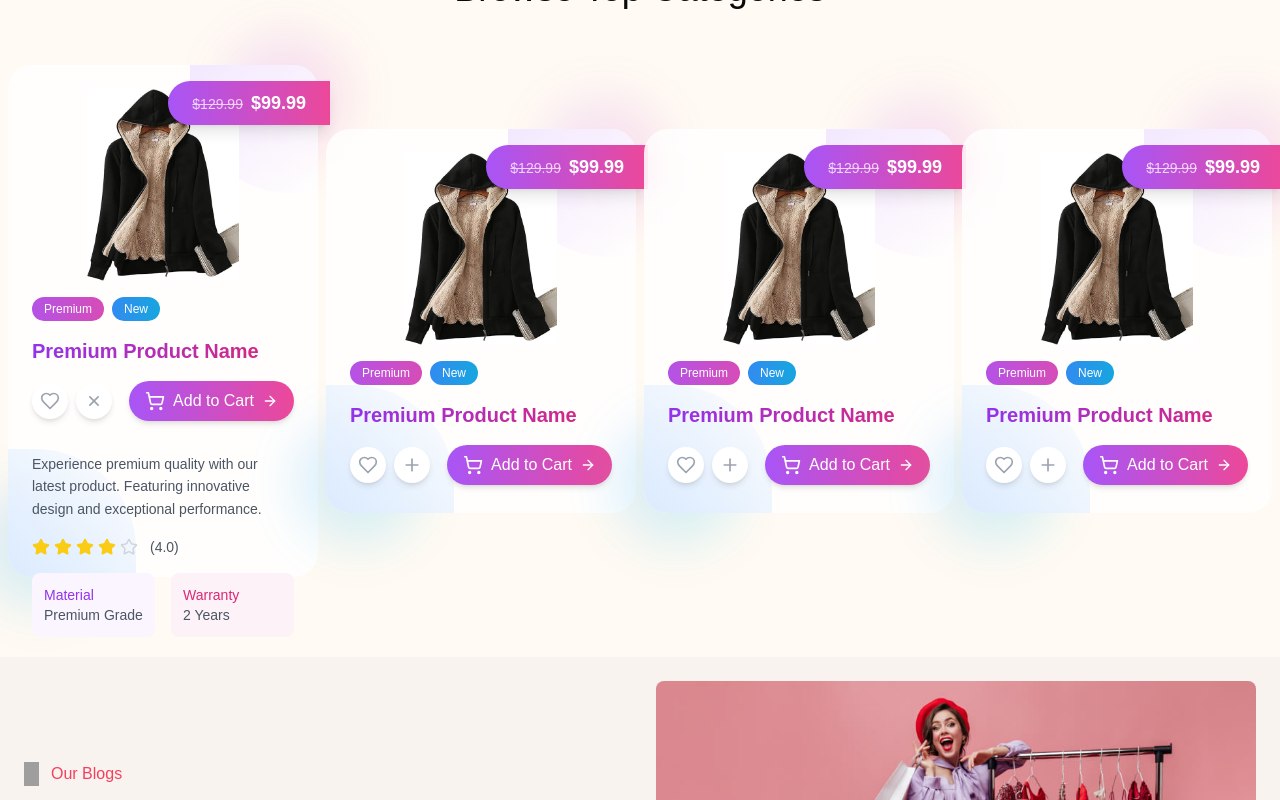
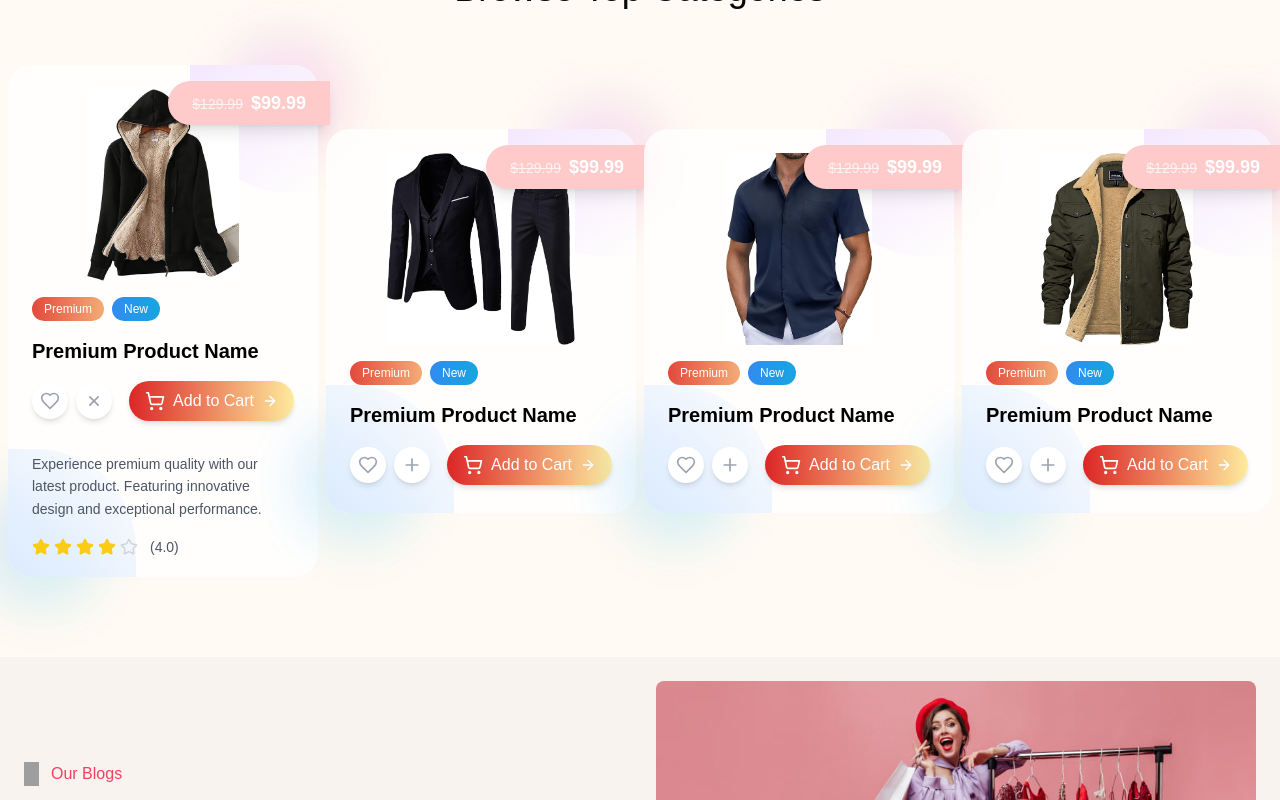
Before and after one commit to Habib-bhai/e-commerce-with-firebase, a Next.js app: page / in a window 1280 px wide. Both pictures are taken after a click on the button 94 px from the left and 3325 px from the top of the page. Shown: the part 2925-3725 px from the top of the page. Built offline with nearby package versions, Linux system fonts and the light colour scheme; grey boxes are pictures that could not be loaded; a web font is replaced by a local one.

Commit message:
product component finalized

```diff
--- a/package.json
+++ b/package.json
@@ -3,7 +3,7 @@
   "version": "0.1.0",
   "private": true,
   "scripts": {
-    "dev": "next dev",
+    "dev": "next dev --turbo",
     "build": "next build",
     "start": "next start",
     "lint": "next lint"
--- a/src/app/page.tsx
+++ b/src/app/page.tsx
@@ -3,7 +3,8 @@ import HomeHeroSec from "@/components/HomeHeroSec";
 import NewCollection from "@/components/NewCollection";
 import Image from "next/image";
 import { Aoboshi_One } from 'next/font/google'
-import UniqueProductCard from "@/components/ProductCard";
+import ProductCard from "@/components/ProductCard";
+
 
 const aboshi = Aoboshi_One({
   subsets: ['latin'],
@@ -37,13 +38,14 @@ export default function Home() {
 
         {/* Cards */}
         <div className="w-full flex justify-evenly items-center flex-wrap">
-            <UniqueProductCard   />
 
-            <UniqueProductCard   />
+            <ProductCard imgSrc="Women-sweater.jpg"   />
 
-            <UniqueProductCard   />
+            <ProductCard imgSrc="casual-suit.jpg"  />
 
-            <UniqueProductCard   />
+            <ProductCard imgSrc="Coofandy_Mens_Short_Sleeve.jpg"  />
+
+            <ProductCard  imgSrc="EKLENTSON_Men_jacket.jpg" />
         </div>
 
       </div>
--- a/src/components/ProductCard.tsx
+++ b/src/components/ProductCard.tsx
@@ -1,10 +1,16 @@
 "use client"
 
 import React, { useState } from 'react';
-import { Heart, ShoppingCart, Star,  Plus, ArrowRight } from 'lucide-react';
+import { Heart, ShoppingCart, Star, Plus, ArrowRight } from 'lucide-react';
 import Image from 'next/image';
 
-const UniqueProductCard = () => {
+interface productCardProps {
+    imgSrc: string
+
+}
+
+
+const ProductCard = ({ imgSrc }: productCardProps) => {
     const [isHovered, setIsHovered] = useState(false);
     const [isLiked, setIsLiked] = useState(false);
     const [showDetails, setShowDetails] = useState(false);
@@ -16,8 +22,7 @@ const UniqueProductCard = () => {
             <div className="absolute -bottom-8 -left-8 w-32 h-32 bg-gradient-to-br from-blue-400/30 to-cyan-400/30 rounded-full blur-xl animate-pulse delay-700"></div>
 
             <div
-        className={`relative bg-white/80 backdrop-blur-md rounded-3xl transition-all duration-700 ${
-          showDetails ? 'h-[32rem]' : 'h-[24rem]'
+                className={`relative bg-white/80 backdrop-blur-md rounded-3xl transition-all duration-700 ${showDetails ? 'h-[32rem]' : 'h-[24rem]'
                     }`}
                 onMouseEnter={() => setIsHovered(true)}
                 onMouseLeave={() => setIsHovered(false)}
@@ -40,11 +45,10 @@ const UniqueProductCard = () => {
                 <div className="relative p-6 h-full">
                     {/* Image section */}
                     <div className="relative h-48 mb-4">
-            <div className={`absolute inset-0 transition-all duration-700 ${
-              isHovered ? 'scale-110 rotate-3' : 'scale-100 rotate-0'
+                        <div className={`absolute inset-0 transition-all duration-700 ${isHovered ? 'scale-110 rotate-3' : 'scale-100 rotate-0'
                             }`}>
                             <Image
-                src="/images/products/Women-sweater.jpg"
+                                src={`/images/products/${imgSrc}`}
                                 alt="Product"
                                 className="h-full w-full "
                                 objectFit='contain'
@@ -72,7 +76,7 @@ const UniqueProductCard = () => {
                     </div>
 
                     {/* Price tag */}
-          <div className="absolute -right-3 top-4 bg-gradient-to-r from-purple-500 to-pink-500 text-white px-6 py-2 rounded-l-full shadow-lg transform transition-transform duration-300 hover:scale-105">
+                    <div className="absolute -right-3 top-4 bg-red-200 hover:bg-[#ee6a6a] text-white px-6 py-2 rounded-l-full shadow-lg transform transition-transform duration-300 hover:scale-105">
                         <span className="text-sm line-through opacity-75">$129.99</span>
                         <span className="ml-2 text-lg font-bold">$99.99</span>
                     </div>
@@ -80,7 +84,7 @@ const UniqueProductCard = () => {
                     {/* Content */}
                     <div className="space-y-4">
                         <div className="flex items-center gap-2">
-              <span className="px-3 py-1 text-xs font-medium bg-gradient-to-r from-purple-500 to-pink-500 text-white rounded-full animate-shimmer">
+                            <span className="px-3 py-1 text-xs font-medium bg-gradient-to-r from-[#dc2626] to-[#feeb9d] text-white rounded-full animate-shimmer">
                                 Premium
                             </span>
                             <span className="px-3 py-1 text-xs font-medium bg-gradient-to-r from-blue-500 to-cyan-500 text-white rounded-full animate-shimmer delay-150">
@@ -88,7 +92,7 @@ const UniqueProductCard = () => {
                             </span>
                         </div>
 
-            <h3 className="text-xl font-bold bg-gradient-to-r from-purple-600 to-pink-600 bg-clip-text text-transparent">
+                        <h3 className="text-xl font-bold bg-black bg-clip-text text-transparent">
                             Premium Product Name
                         </h3>
 
@@ -101,8 +105,7 @@ const UniqueProductCard = () => {
                                     className="p-2 rounded-full bg-white shadow-md transition-all duration-300 hover:shadow-lg hover:-translate-y-1 group"
                                 >
                                     <Heart
-                    className={`h-5 w-5 transition-all duration-300 ${
-                      isLiked ? 'fill-pink-500 text-pink-500 scale-110' : 'text-gray-400'
+                                        className={`h-5 w-5 transition-all duration-300 ${isLiked ? 'fill-pink-500 text-pink-500 scale-110' : 'text-gray-400'
                                             } group-hover:scale-110`}
                                     />
                                 </button>
@@ -113,15 +116,14 @@ const UniqueProductCard = () => {
                                     className="p-2 rounded-full bg-white shadow-md transition-all duration-300 hover:shadow-lg hover:-translate-y-1 group"
                                 >
                                     <Plus
-                    className={`h-5 w-5 text-gray-400 transition-transform duration-300 ${
-                      showDetails ? 'rotate-45' : 'rotate-0'
+                                        className={`h-5 w-5 text-gray-400 transition-transform duration-300 ${showDetails ? 'rotate-45' : 'rotate-0'
                                             } group-hover:scale-110`}
                                     />
                                 </button>
                             </div>
 
                             {/* Add to cart button */}
-              <button className="flex items-center gap-2 px-4 py-2 bg-gradient-to-r from-purple-500 to-pink-500 text-white rounded-full font-medium shadow-md transition-all duration-300 hover:shadow-lg hover:-translate-y-1 group">
+                            <button className="flex items-center gap-2 px-4 py-2 bg-gradient-to-r from-[#dc2626] to-[#feeb9d] text-white rounded-full font-medium shadow-md transition-all duration-300 hover:shadow-lg hover:-translate-y-1 group">
                                 <ShoppingCart className="h-5 w-5 transition-transform duration-300 group-hover:rotate-12" />
                                 <span className="relative overflow-hidden">
                                     <span className="inline-block transition-transform duration-300 group-hover:-translate-y-full">
@@ -136,8 +138,7 @@ const UniqueProductCard = () => {
                         </div>
 
                         {/* Expandable details */}
-            <div className={`overflow-hidden transition-all duration-700 ${
-              showDetails ? 'max-h-96 opacity-100' : 'max-h-0 opacity-0'
+                        <div className={`overflow-hidden transition-all duration-700  z-30 ${showDetails ? 'max-h-96 opacity-100' : 'max-h-0 opacity-0'
                             }`}>
                             <div className="pt-4 space-y-4">
                                 <p className="text-gray-600 text-sm leading-relaxed">
@@ -148,24 +149,16 @@ const UniqueProductCard = () => {
                                         <Star
                                             key={i}
                                             size={18}
-                      className={`transition-all duration-300 ${
-                        i < 4 ? 'fill-yellow-400 text-yellow-400' : 'text-gray-300'
+                                            className={`transition-all duration-300 ${i < 4 ? 'fill-yellow-400 text-yellow-400' : 'text-gray-300'
                                                 } hover:scale-110`}
                                             style={{ transformOrigin: 'center', transitionDelay: `${i * 50}ms` }}
                                         />
                                     ))}
                                     <span className="text-sm text-gray-600 ml-2">(4.0)</span>
+
+
                                 </div>
-                <div className="grid grid-cols-2 gap-4 text-sm">
-                  <div className="p-3 rounded-lg bg-purple-50">
-                    <span className="block text-purple-600 font-medium">Material</span>
-                    <span className="text-gray-600">Premium Grade</span>
-                  </div>
-                  <div className="p-3 rounded-lg bg-pink-50">
-                    <span className="block text-pink-600 font-medium">Warranty</span>
-                    <span className="text-gray-600">2 Years</span>
-                  </div>
-                </div>
+
                             </div>
                         </div>
                     </div>
@@ -194,4 +187,4 @@ const UniqueProductCard = () => {
     );
 };
 
-export default UniqueProductCard;
+export default ProductCard;
```
Lines whose indentation alone changed are shown as unchanged.
